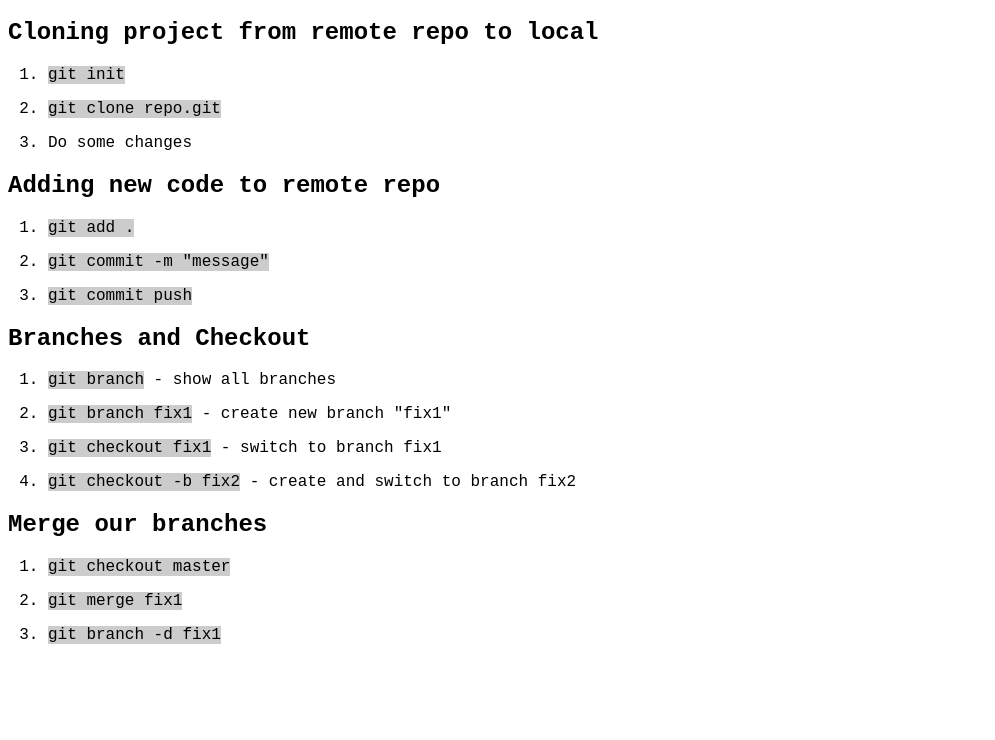
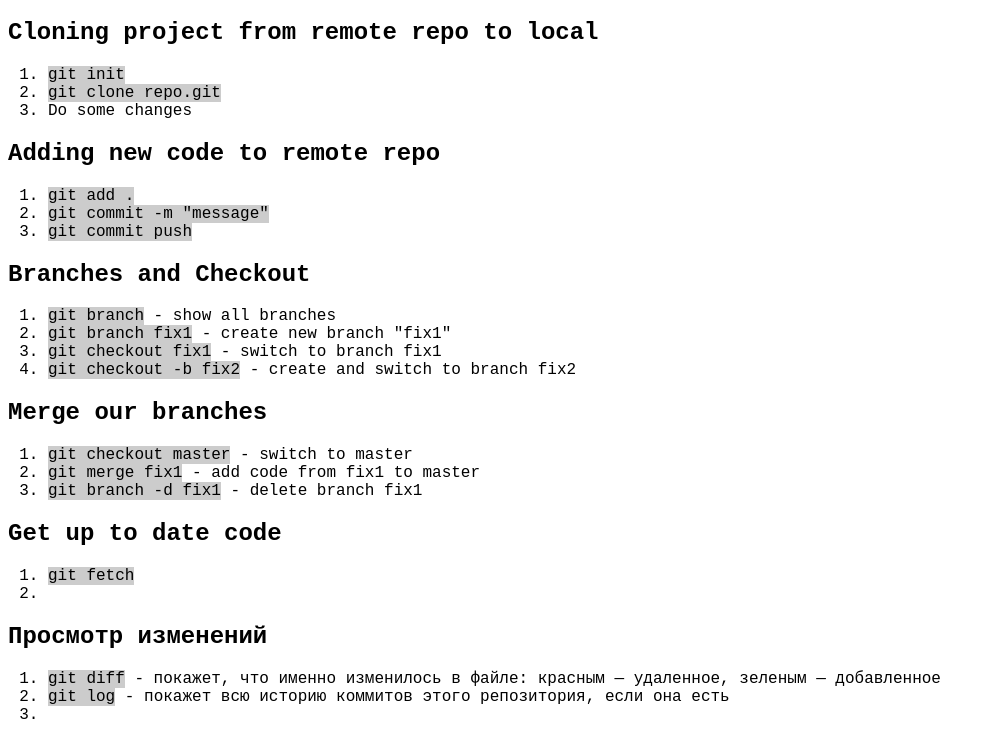
Before and after one commit to ystetsuin/learnGit, a plain HTML site: page index.html in a window 1280 px wide. Shown: the part 61-801 px from the top of the page, without its empty margins (0-995 px from the left). Drawn offline with Linux system fonts and the light colour scheme.

Commit message:
add git log/diff commands

```diff
--- a/index.html
+++ b/index.html
@@ -12,50 +12,49 @@
 
     <h2>Cloning project from remote repo to local</h2>
     <ol>
-        <li><p><code>git init</code></p></li>
-        <li><p><code>git clone repo.git</code></p></li>
-        <li><p>Do some changes</p></li>
+        <li><code>git init</code></li>
+        <li><code>git clone repo.git</code></li>
+        <li>Do some changes</li>
     </ol>
 
     <h2>Adding new code to remote repo</h2>
 
     <ol>
-        <li><p><code>git add .</code></p></li>
-        <li><p><code>git commit -m "message"</code></p></li>
-        <li><p><code>git commit push</code></p></li>
+        <li><code>git add .</code></li>
+        <li><code>git commit -m "message"</code></li>
+        <li><code>git commit push</code></li>
     </ol>
 
     <h2>Branches and Checkout</h2>
 
     <ol>
-        <li>
-            <p><code>git branch</code> - show all branches</p>
-        </li>
-        <li>
-            <p><code>git branch fix1</code> - create new branch "fix1"</p>
-        </li>
-        <li>
-            <p><code>git checkout fix1</code> - switch to branch fix1</p>
-        </li>
-        <li>
-            <p><code>git checkout -b fix2</code> - create and switch to branch fix2</p>
-        </li>
+        <li><code>git branch</code> - show all branches</li>
+        <li><code>git branch fix1</code> - create new branch "fix1"</li>
+        <li><code>git checkout fix1</code> - switch to branch fix1</li>
+        <li><code>git checkout -b fix2</code> - create and switch to branch fix2</li>
     </ol>
 
     <h2>Merge our branches</h2>
 
     <ol>
-        <li>
-            <p><code>git checkout master</code></p>
-        </li>
-        <li>
-            <p><code>git merge fix1</code></p>
-        </li>
-        <li>
-            <p><code>git branch -d fix1</code></p>
-        </li>
+        <li><code>git checkout master</code> - switch to master</li>
+        <li><code>git merge fix1</code> - add code from fix1 to master</li>
+        <li><code>git branch -d fix1</code> - delete branch fix1</li>
     </ol>
 
+    <h2>Get up to date code</h2>
+    <ol>
+        <li><code>git fetch</code></li>
+        <li><code></code></li>
+    </ol>
+
+    <h2>Просмотр изменений</h2>
+
+    <ol>
+        <li><code>git diff</code> - покажет, что именно изменилось в файле: красным — удаленное, зеленым — добавленное</li>
+        <li><code>git log</code> - покажет всю историю коммитов этого репозитория, если она есть</li>
+        <li><code></code></li>
+    </ol>
 
 </body>
 </html>
```
